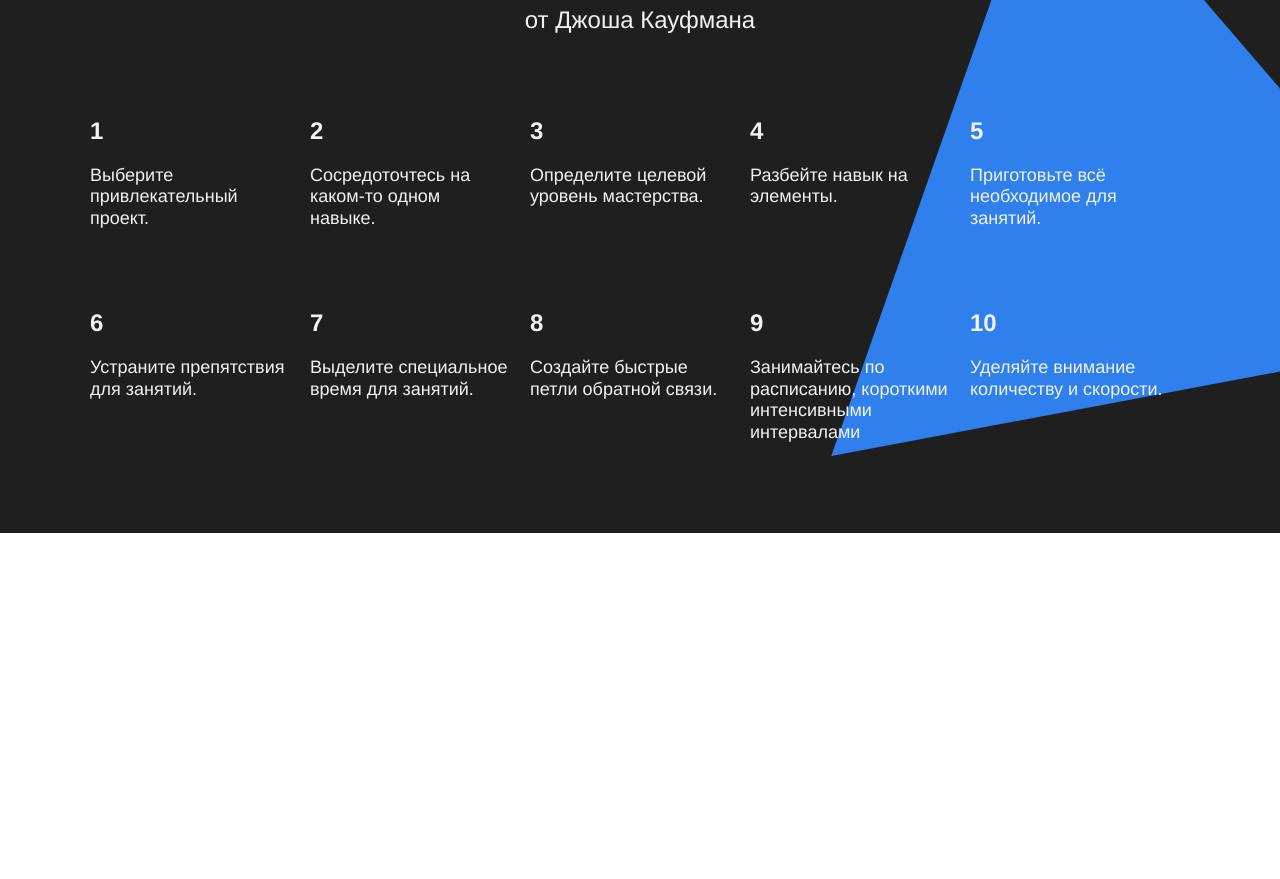
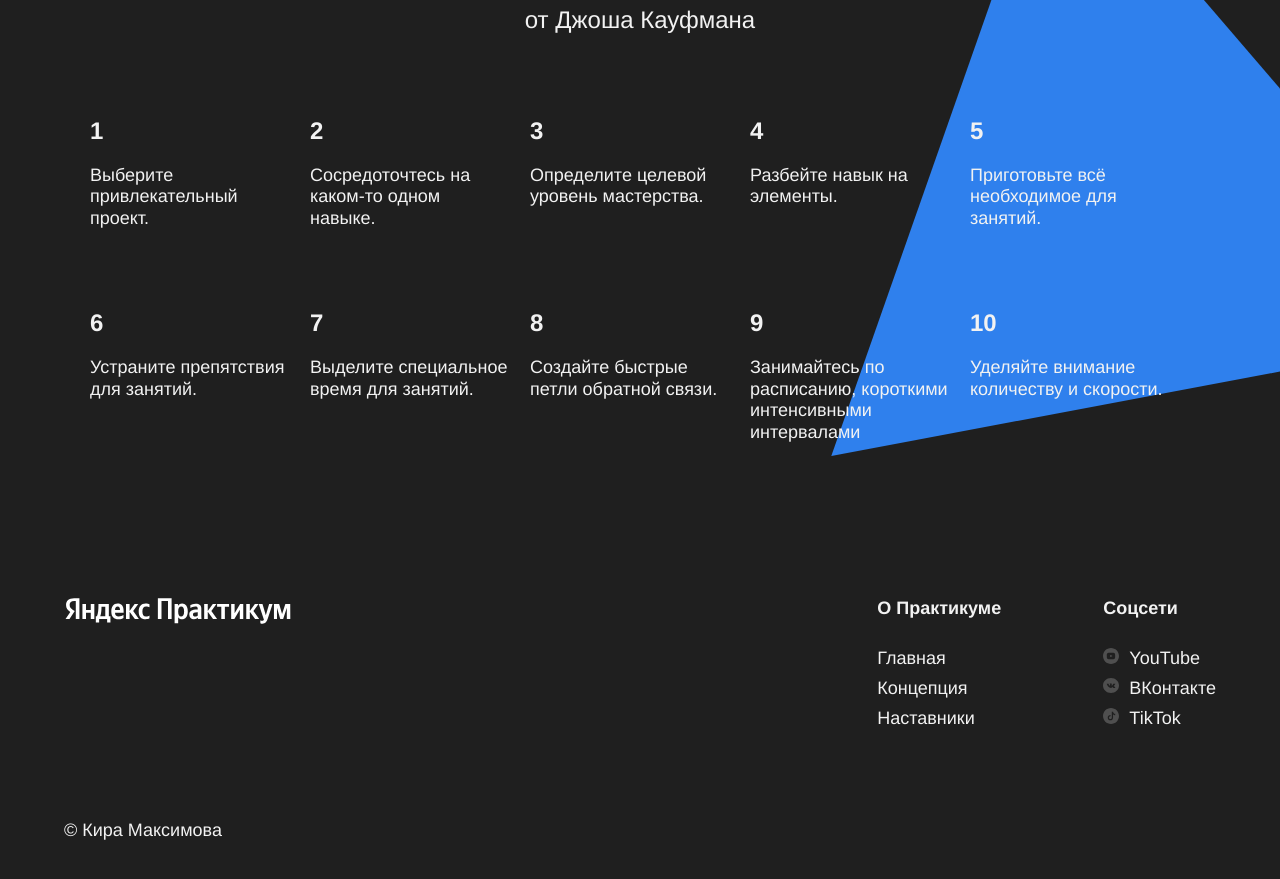
Before and after one commit to immweasel/how-to-learn, a plain HTML site: page index.html in a window 1280 px wide. Shown: the part 3117-3996 px from the top of the page. Before the commit the page ends 3687 px from the top, so only its background shows below. Drawn offline with Linux system fonts and the light colour scheme.

Commit message:
add footer

```diff
--- a/index.html
+++ b/index.html
@@ -129,9 +129,28 @@
     </main>
 
     <footer class="footer">
-
-      <img class="logo logo_place_footer" src="images/logo_place_footer.svg">
-
+      <div class="footer__columns">
+        <div class="footer__column footer__column_content_copyright">
+          <img class="logo logo_place_footer" src="images/logo_place_footer.svg" alt="Яндекс Практикум">
+          <p class="footer__author"> &copy; Кира Максимова</p>
+        </div>
+        <div class="footer__column footer__column_content_info">
+          <h3 class="footer__column-heading">О Практикуме</h3>
+          <ul class="footer__column-links">
+            <li><a class="footer__column-link" href="#">Главная</a></li>
+            <li><a class="footer__column-link" href="#">Концепция</a></li>
+            <li><a class="footer__column-link" href="#">Наставники</a></li>
+          </ul>
+        </div>
+        <div class="footer__column footer__column_content_social">
+          <h3 class="footer__column-heading">Соцсети</h3>
+          <ul class="footer__column-links">
+            <li><a class="footer__column-link" href="#"><img class="footer__social-icon" src="images/youtube-icon.svg" alt="TikTok">YouTube</a></li>
+            <li><a class="footer__column-link" href="#"><img class="footer__social-icon" src="images/vk_color_white.svg" alt="ВКонтакте">ВКонтакте</a></li>
+            <li><a class="footer__column-link" href="#"><img class="footer__social-icon" src="images/tiktok-icon.svg" alt="YouTube">TikTok</a></li>
+          </ul>
+        </div>
+      </div>
     </footer>
 
   </div>
--- a/styles/style.css
+++ b/styles/style.css
@@ -276,3 +276,69 @@ section {
   right: -210px;
   z-index: 0;
 }
+
+.footer {
+  display: flex;
+  background-color: #1F1F1F;
+  min-height: 350px;
+}
+
+.footer__columns {
+  display: flex;
+  justify-content: space-between;
+  margin: auto;
+  width: 90%;
+  margin-top: 60px;
+  margin-bottom: 40px;
+}
+
+.footer__column_content_copyright {
+  flex-basis: 711px;
+  position: relative;
+}
+
+.logo_place_footer {
+  width: 228px;
+  height: 32px;
+}
+
+.footer__author {
+  margin: 0;
+  position: absolute;
+  color: #f2f2f2;
+  line-height: 25px;
+  font-size: 18px;
+  font-weight: normal;
+  bottom: 0;
+}
+
+.footer__column-heading {
+  margin: 0;
+  color: #f2f2f2;
+  line-height: 30px;
+  font-size: 18px;
+  font-weight: 600;
+}
+
+.footer__column-links {
+  list-style: none;
+  text-decoration: none;
+  padding: 0;
+  margin-top: 20px;
+  margin-bottom: 16px;
+}
+
+.footer__column-link {
+  color: #f2f2f2;
+  text-decoration: none;
+  line-height: 30px;
+  font-size: 18px;
+  font-weight: normal;
+}
+
+.footer__social-icon {
+  height: 16px;
+  width: 16px;
+  z-index: 5;
+  margin-right: 10px;
+}
```
Also changed, not shown: tiktok-icon.svg (deleted), youtube-icon.svg (deleted).
